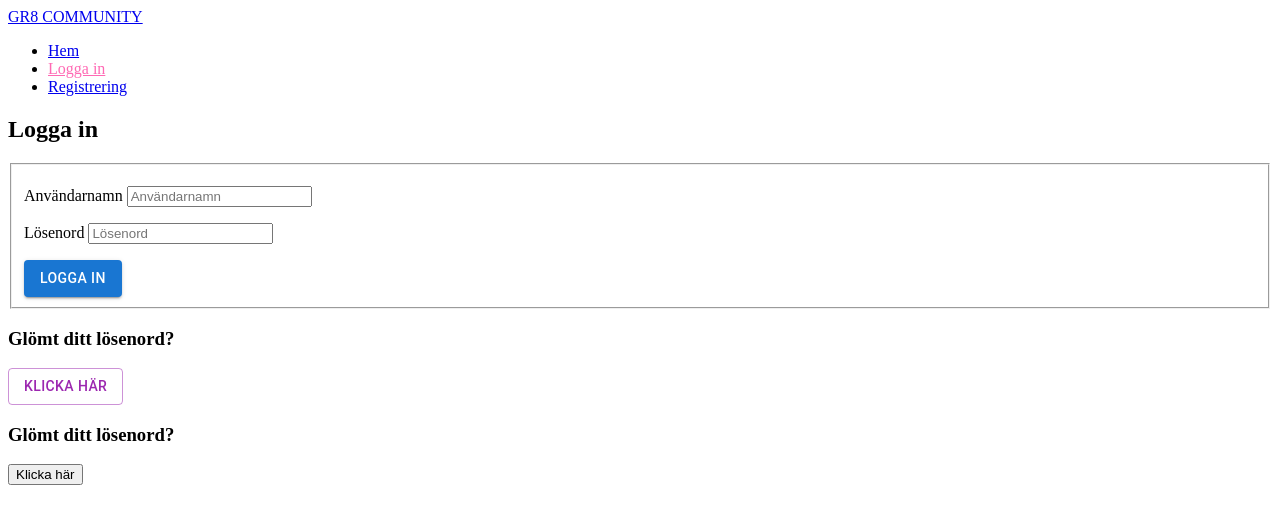
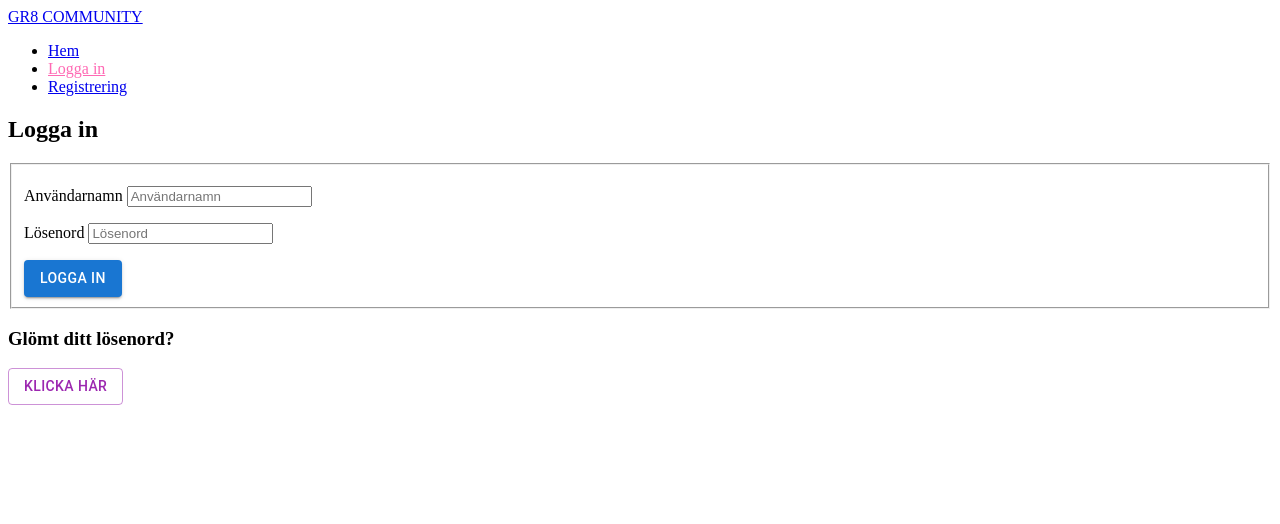
Before and after one commit to AntonSatt/mallo, a React (Vite) app in the folder frontend/Gr8/: page /login in a window 1280 px wide. Shown: the top 524 px of the page. Built offline with nearby package versions, Linux system fonts and the light colour scheme; no server answers.

Commit message:
Remove duplicated forgotten password button

```diff
--- a/frontend/Gr8/src/components/loginform/LoginForm.jsx
+++ b/frontend/Gr8/src/components/loginform/LoginForm.jsx
@@ -48,11 +48,10 @@ const LoginForm = () => {
         </fieldset>
 
         <h3>Glömt ditt lösenord?</h3>
-        <Button type="button" variant="outlined" color="secondary">Klicka här</Button>
+        <Button type="button" variant="outlined" color="secondary" onClick={handleForgotPassword}>
+          Klicka här
+        </Button>
       </form>
-
-      <h3>Glömt ditt lösenord?</h3>
-      <button onClick={handleForgotPassword}>Klicka här</button>
     </section>
   );
 };
```
